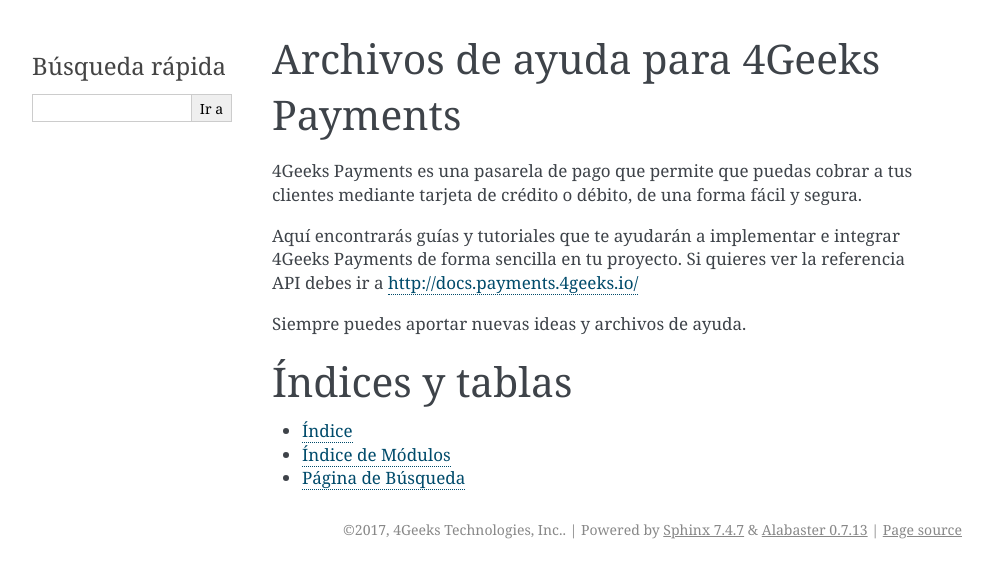
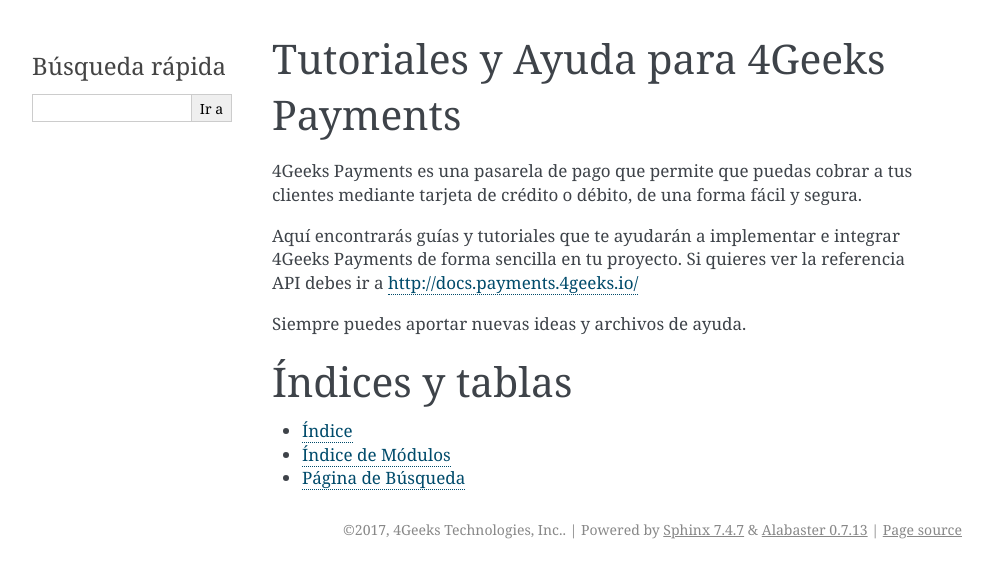
Before and after one commit to ArivazhaganArul/gpayments-support, a Sphinx documentation site: the page built from source/index.rst, in a window 1280 px wide. Shown: the top 578 px of the page, without its empty margins (148-1140 px from the left). Built offline with Sphinx 7.4.7, drawn with Linux system fonts in a browser that asks for light colours.

Commit message:
set new page name

```diff
--- a/source/index.rst
+++ b/source/index.rst
@@ -3,7 +3,7 @@
    You can adapt this file completely to your liking, but it should at least
    contain the root `toctree` directive.
 
-Archivos de ayuda para 4Geeks Payments
+Tutoriales y Ayuda para 4Geeks Payments
 =============================================
 
 4Geeks Payments es una pasarela de pago que permite que puedas cobrar a tus clientes mediante tarjeta de crédito o débito, de una forma fácil y segura.
```
